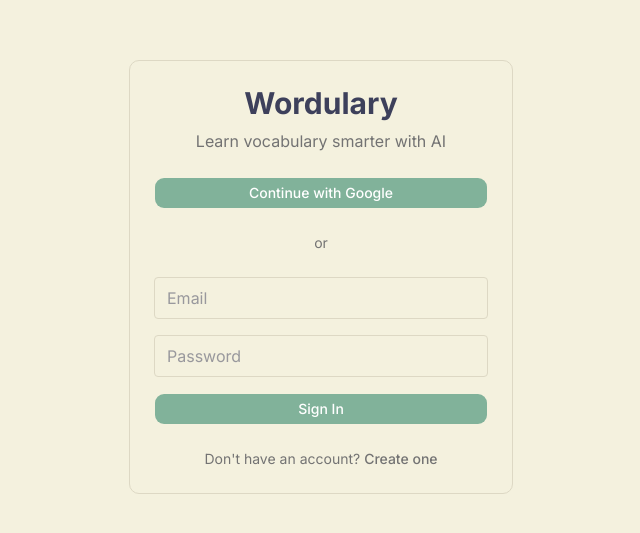
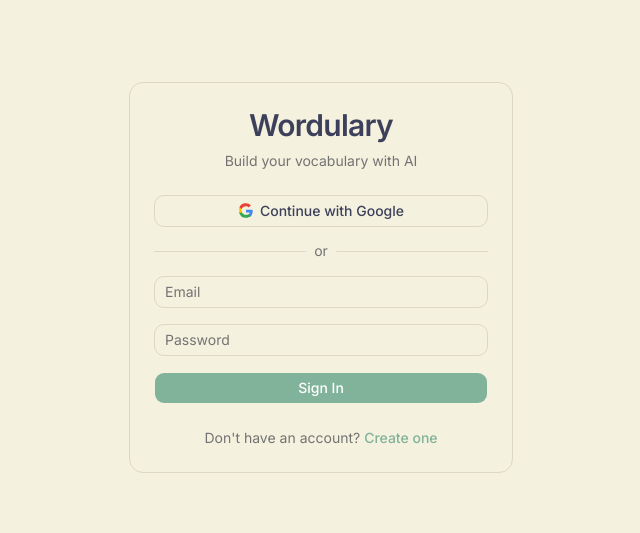
Before and after one commit to ChaminduD/wordulary, a Next.js app: page /login in a window 1280 px wide. Shown: the part 123-656 px from the top of the page, without its empty margins (319-959 px from the left). Built offline with nearby package versions, Linux system fonts and the light colour scheme; no server answers.

Commit message:
Update login, sign up, success page UI and add shadcn separator

```diff
--- a/src/app/login/page.tsx
+++ b/src/app/login/page.tsx
@@ -1,9 +1,11 @@
 import { redirect } from "next/navigation";
-import { GoogleSignInButton } from "@/components/auth/google-sign-in-button";
+import { GoogleAuthButton } from "@/components/auth/google-auth-button";
 import { createClient } from "@/lib/supabase/server";
 import Link from "next/link";
 import { signInAction } from "@/actions/auth";
 import { Button } from "@/components/ui/button";
+import { Input } from "@/components/ui/input";
+import { Separator } from "@/components/ui/separator";
 
 type PageProps = {
   searchParams: Promise<{
@@ -25,28 +27,35 @@
 
   return (
     <main className="flex min-h-screen items-center justify-center p-4">
-      <div className="w-full max-w-sm space-y-6 rounded-lg border p-6">
+      <div className="w-full max-w-sm space-y-6 rounded-xl border p-6">
         <div className="text-center">
-          <h1 className="text-3xl font-bold">Wordulary</h1>
-          <p className="mt-2 text-muted-foreground">
-            Learn vocabulary smarter with AI
+          <h1 className="text-3xl font-semibold tracking-tight">
+            Wordulary
+          </h1>
+
+          <p className="mt-2 text-sm text-muted-foreground">
+            Build your vocabulary with AI
           </p>
         </div>
 
-        <GoogleSignInButton />
+        <GoogleAuthButton />
 
-        <p className="text-center text-sm text-muted-foreground">
-          or
-        </p>
+        <div className="relative">
+          <Separator />
+
+          <span className="absolute left-1/2 top-1/2 -translate-x-1/2 -translate-y-1/2 bg-background px-2 text-sm text-muted-foreground">
+            or
+          </span>
+        </div>
 
         {error === "invalid_credentials" && (
-          <p className="text-center text-sm text-red-500">
+          <p className="text-center text-sm text-destructive">
             Invalid email or password.
           </p>
         )}
 
         {error === "email_not_confirmed" && (
-          <p className="text-center text-sm text-red-500">
+          <p className="text-center text-sm text-destructive">
             Please verify your email before signing in.
           </p>
         )}
@@ -55,19 +64,17 @@
           action={signInAction}
           className="space-y-4"
         >
-          <input
+          <Input
             type="email"
             name="email"
             placeholder="Email"
-            className="w-full rounded border px-3 py-2"
             required
           />
 
-          <input
+          <Input
             type="password"
             name="password"
             placeholder="Password"
-            className="w-full rounded border px-3 py-2"
             required
           />
 
@@ -83,7 +90,7 @@
           Don&apos;t have an account?{" "}
           <Link
             href="/sign-up"
-            className="font-medium hover:underline"
+            className="font-medium text-primary hover:underline"
           >
             Create one
           </Link>
--- a/src/app/sign-up/page.tsx
+++ b/src/app/sign-up/page.tsx
@@ -1,48 +1,57 @@
 import Link from "next/link";
 import { signUpAction } from "@/actions/auth";
 import { Button } from "@/components/ui/button";
+import { Input } from "@/components/ui/input";
+import { GoogleAuthButton } from "@/components/auth/google-auth-button";
+import { Separator } from "@/components/ui/separator";
 
 export default function SignUpPage() {
     return (
         <main className="flex min-h-screen items-center justify-center p-4">
-            <div className="w-full max-w-sm space-y-6 rounded-lg border p-6">
-
+            <div className="w-full max-w-sm space-y-6 rounded-xl border p-6">
                 <div className="text-center">
-                    <h1 className="text-3xl font-bold">
+                    <h1 className="text-3xl font-semibold tracking-tight">
                         Wordulary
                     </h1>
 
-                    <p className="mt-2 text-center text-muted-foreground">
+                    <p className="mt-2 text-sm text-muted-foreground">
                         Create your account
                     </p>
+                </div>
+
+                <GoogleAuthButton />
+
+                <div className="relative">
+                    <Separator />
+
+                    <span className="absolute left-1/2 top-1/2 -translate-x-1/2 -translate-y-1/2 bg-background px-2 text-sm text-muted-foreground">
+                        or
+                    </span>
                 </div>
 
                 <form
                     action={signUpAction}
                     className="space-y-4"
                 >
-                    <input
+                    <Input
                         type="text"
                         name="name"
                         placeholder="Name"
                         required
-                        className="w-full rounded border px-3 py-2"
                     />
 
-                    <input
+                    <Input
                         type="email"
                         name="email"
                         placeholder="Email"
                         required
-                        className="w-full rounded border px-3 py-2"
                     />
 
-                    <input
+                    <Input
                         type="password"
                         name="password"
                         placeholder="Password"
                         required
-                        className="w-full rounded border px-3 py-2"
                     />
 
                     <Button
@@ -57,12 +66,11 @@
                     Already have an account?{" "}
                     <Link
                         href="/login"
-                        className="font-medium hover:underline"
+                        className="font-medium text-primary hover:underline"
                     >
                         Sign in
                     </Link>
                 </p>
-
             </div>
         </main>
     );
--- a/src/app/sign-up/success/page.tsx
+++ b/src/app/sign-up/success/page.tsx
@@ -1,16 +1,29 @@
+import Link from "next/link";
+import { Button } from "@/components/ui/button";
+
 export default function SignUpSuccessPage() {
     return (
-        <main className="flex min-h-screen items-center justify-center">
-            <div className="max-w-md text-center space-y-4">
-                <h1 className="text-2xl font-bold">
-                    Check Your Email
-                </h1>
+        <main className="flex min-h-screen items-center justify-center p-4">
+            <div className="w-full max-w-sm space-y-6 rounded-xl border p-6 text-center">
+                <div>
+                    <h1 className="text-3xl font-semibold tracking-tight">
+                        Check Your Email
+                    </h1>
 
-                <p className="text-muted-foreground">
-                    We sent you a verification link.
-                    Please verify your email address
-                    before signing in.
-                </p>
+                    <p className="mt-2 text-sm text-muted-foreground">
+                        We&apos;ve sent you a verification email. Please verify your email address before signing in.
+                    </p>
+                </div>
+
+                <Button
+                    variant="outline"
+                    asChild
+                    className="w-full"
+                >
+                    <Link href="/login">
+                        Back to Sign In
+                    </Link>
+                </Button>
             </div>
         </main>
     );
--- a/src/components/auth/google-sign-in-button.tsx
+++ b/src/components/auth/google-auth-button.tsx
@@ -2,8 +2,9 @@
 
 import { Button } from "@/components/ui/button";
 import { createClient } from "@/lib/supabase/client";
+import { GoogleIcon } from "@/components/icons/google-icon";
 
-export function GoogleSignInButton() {
+export function GoogleAuthButton() {
     const handleSignIn = async () => {
         const supabase = createClient();
 
@@ -17,10 +18,12 @@
 
     return (
         <Button
+            variant="outline"
+            className="w-full"
             type="button"
-            className="w-full"
             onClick={handleSignIn}
         >
+            <GoogleIcon className="size-4" />
             Continue with Google
         </Button>
     );
--- /dev/null
+++ b/src/components/icons/google-icon.tsx
@@ -0,0 +1,33 @@
+type GoogleIconProps = {
+    className?: string;
+};
+
+export function GoogleIcon({ className }: GoogleIconProps) {
+    return (
+        <svg
+            viewBox="0 0 24 24"
+            aria-hidden="true"
+            className={className}
+        >
+            <path
+                fill="#4285F4"
+                d="M22 12.27c0-.79-.07-1.54-.2-2.27H12v4.3h5.6a4.8 4.8 0 0 1-2.08 3.15v2.62h3.36C20.84 18.24 22 15.53 22 12.27Z"
+            />
+
+            <path
+                fill="#34A853"
+                d="M12 22c2.97 0 5.46-.98 7.28-2.66l-3.36-2.62c-.93.63-2.12 1-3.92 1-3 0-5.54-2.03-6.45-4.77H2.08v2.76A10 10 0 0 0 12 22Z"
+            />
+
+            <path
+                fill="#FBBC05"
+                d="M5.55 12.95A5.98 5.98 0 0 1 5.2 11c0-.68.12-1.33.35-1.95V6.3H2.08A10 10 0 0 0 2 11c0 1.61.39 3.14 1.08 4.5l2.47-1.55Z"
+            />
+
+            <path
+                fill="#EA4335"
+                d="M12 4.97c1.61 0 3.06.56 4.2 1.66l3.15-3.15C17.45 1.67 14.96.5 12 .5A10 10 0 0 0 2.08 6.3l3.47 2.75C6.46 7 9 4.97 12 4.97Z"
+            />
+        </svg>
+    );
+}
--- /dev/null
+++ b/src/components/ui/separator.tsx
@@ -0,0 +1,28 @@
+"use client"
+
+import * as React from "react"
+import { Separator as SeparatorPrimitive } from "radix-ui"
+
+import { cn } from "@/lib/utils"
+
+function Separator({
+  className,
+  orientation = "horizontal",
+  decorative = true,
+  ...props
+}: React.ComponentProps<typeof SeparatorPrimitive.Root>) {
+  return (
+    <SeparatorPrimitive.Root
+      data-slot="separator"
+      decorative={decorative}
+      orientation={orientation}
+      className={cn(
+        "shrink-0 bg-border data-horizontal:h-px data-horizontal:w-full data-vertical:w-px data-vertical:self-stretch",
+        className
+      )}
+      {...props}
+    />
+  )
+}
+
+export { Separator }
```
